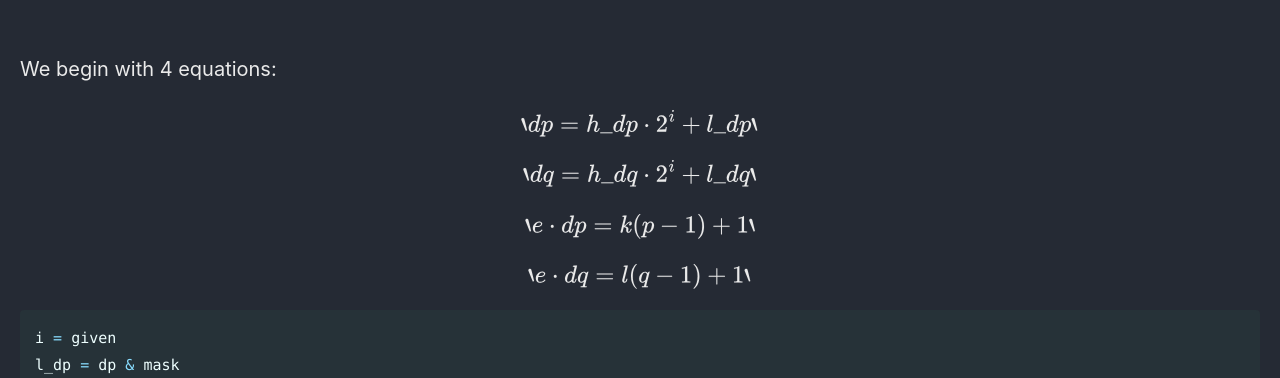
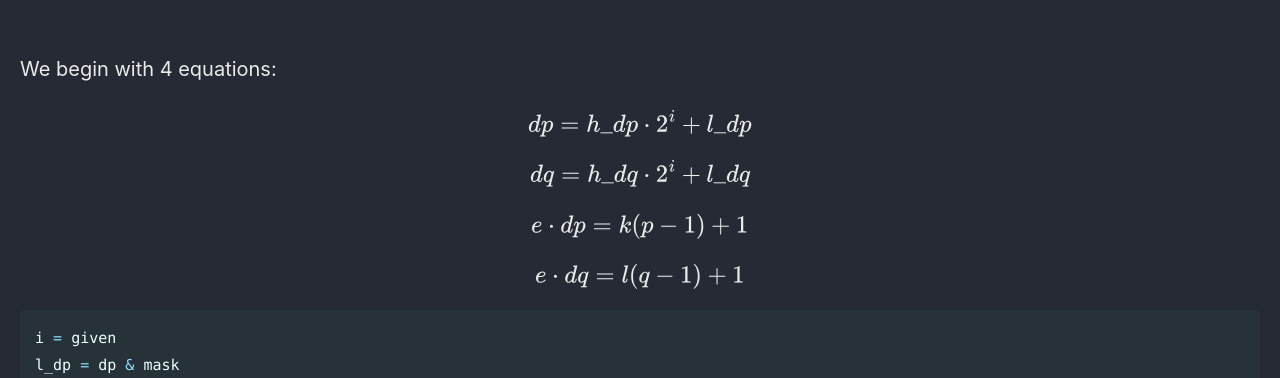
Before and after one commit to Connor-McCartney/Connor-McCartney.github.io, a Jekyll site: the page built from _pages/cryptography/small-roots/babyRSA-Bauhinia-CTF-2023.md, in a window 1280 px wide and 900 px high, scrolled down 1942 px. Shown: the part 150-528 px from the top of the window. Built offline with Jekyll 4.4.1, drawn with Linux system fonts in a browser that asks for light colours; cached includes are drawn as plain includes.

````diff
--- a/_pages/cryptography/small-roots/babyRSA-Bauhinia-CTF-2023.md
+++ b/_pages/cryptography/small-roots/babyRSA-Bauhinia-CTF-2023.md
@@ -84,13 +84,13 @@ A google search leads to this paper "Factoring with Only a Third of the Secret C
 We begin with 4 equations:
 
 
-$$`dp = h\_dp \cdot 2^i + l\_dp`$$
+$$dp = h\_dp \cdot 2^i + l\_dp$$
 
-$$`dq = h\_dq \cdot 2^i + l\_dq`$$
+$$dq = h\_dq \cdot 2^i + l\_dq$$
 
-$$`e \cdot dp = k(p-1) + 1`$$
+$$e \cdot dp = k(p-1) + 1$$
 
-$$`e \cdot dq = l(q-1) + 1`$$
+$$e \cdot dq = l(q-1) + 1$$
 
 
 ```python
````
